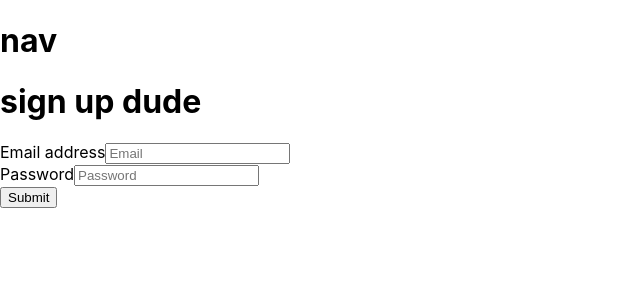
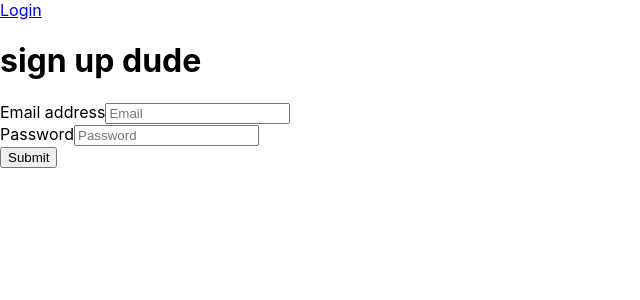
Before and after one commit to NickGroesch/inC, a React (Create React App) app in the folder inc/client/: page / in a window 1280 px wide. Shown: the top 300 px of the page, without its empty margins (0-640 px from the left). Built offline with nearby package versions, Linux system fonts and the light colour scheme.

Commit message:
have an auth context and hook

```diff
--- a/inc/client/src/App.js
+++ b/inc/client/src/App.js
@@ -2,15 +2,18 @@ import { BrowserRouter as Router, Route, Switch } from "react-router-dom";
 import { useState } from "react"
 import SignUp from "./pages/SignUp"
 import LogIn from "./pages/LogIn"
+import Nav from "./components/Nav"
+import { ProvideAuth } from "./hooks/useAuth.js";
 import "./App.css"
 
 function App() {
     return (
+        <ProvideAuth>
             <Router>
                 <div>
-                <h1>nav</h1>
+                    <Nav></Nav>
                     <Switch>
-                    <Route exact path={["/", "/signin"]}>
+                        <Route exact path={["/", "/signup"]}>
                             <SignUp />
                         </Route>
                         <Route exact path={"/login"}>
@@ -24,6 +27,7 @@ function App() {
                     </Switch>
                 </div>
             </Router>
+        </ProvideAuth>
     );
 }
 
--- /dev/null
+++ b/inc/client/src/components/Nav.js
@@ -0,0 +1,24 @@
+// Any component that wants auth state
+import React from "react";
+import { Link } from "react-router-dom"
+import { useAuth } from "../hooks/useAuth.js";
+
+export default function Nav(props) {
+    // Get auth state and re-render anytime it changes
+    const auth = useAuth();
+
+    return (
+        <>
+            {
+                auth.user ? (
+                    <>
+                        <Link to="/account">Account ({auth.user.email})</Link>
+                        <button onClick={() => auth.signout()}>Signout</button>
+                    </>
+                ) : (
+                    <Link to="/login">Login</Link>
+                )
+            }
+        </>
+    );
+}
--- /dev/null
+++ b/inc/client/src/hooks/useAuth.js
@@ -0,0 +1,115 @@
+// Hook (use-auth.js)// FROM https://usehooks.com/useAuth/
+import React, { useState, useEffect, useContext, createContext } from "react";
+import UserAPI from "../utils/UserAPI";
+// import * as firebase from "firebase/app";
+// import "firebase/auth";
+
+// // Add your Firebase credentials
+// firebase.initializeApp({
+//     apiKey: "",
+//     authDomain: "",
+//     projectId: "",
+//     appID: ""
+// });
+
+const authContext = createContext();
+
+// Provider component that wraps your app and makes auth object ...
+// ... available to any child component that calls useAuth().
+export function ProvideAuth({ children }) {
+    const auth = useProvideAuth();
+    return <authContext.Provider value={auth}>{children}</authContext.Provider>;
+}
+
+// Hook for child components to get the auth object ...
+// ... and re-render when it changes.
+export const useAuth = () => {
+    return useContext(authContext);
+};
+
+// Provider hook that creates auth object and handles state
+function useProvideAuth() {
+    const [user, setUser] = useState(null);
+
+    // Wrap any Firebase methods we want to use making sure ...
+    // ... to save the user to state.
+    const logIn = ({ email, password }) => {
+        return UserAPI.logIn({
+            email: email,
+            password: password
+        })
+            .then(response => {
+                console.log("LOGin sponse", response)
+                setUser(response);
+                return response;
+            });
+    };
+
+    const signUp = ({ email, password }) => {
+        console.log("USEsignup")
+        return UserAPI
+            .signUp({
+                email: email,
+                password: password
+            })
+            .then(response => {
+                console.log("USEsignup sponse", response)
+                // setUser(response.user);
+                return response;
+            });
+    };
+
+    // const signout = () => {
+    //     return firebase
+    //         .auth()
+    //         .signOut()
+    //         .then(() => {
+    //             setUser(false);
+    //         });
+    // };
+    //ICEBOX
+    // const sendPasswordResetEmail = email => {
+    //     return firebase
+    //         .auth()
+    //         .sendPasswordResetEmail(email)
+    //         .then(() => {
+    //             return true;
+    //         });
+    // };
+
+    // const confirmPasswordReset = (code, password) => {
+    //     return firebase
+    //         .auth()
+    //         .confirmPasswordReset(code, password)
+    //         .then(() => {
+    //             return true;
+    //         });
+    // };
+    //UNSUBSCRIPTION
+    // // Subscribe to user on mount
+    // // Because this sets state in the callback it will cause any ...
+    // // ... component that utilizes this hook to re-render with the ...
+    // // ... latest auth object.
+    // useEffect(() => {
+    //     const unsubscribe = firebase.auth().onAuthStateChanged(user => {
+    //         if (user) {
+    //             setUser(user);
+    //         } else {
+    //             setUser(false);
+    //         }
+    //     });
+
+    //     // Cleanup subscription on unmount
+    //     return () => unsubscribe();
+    // }, []);
+
+    // Return the user object and auth methods
+    return {
+        user,
+        logIn,
+        signUp,
+        //signout,
+        // sendPasswordResetEmail,
+        // confirmPasswordReset
+    };
+}
--- a/inc/client/src/pages/LogIn.js
+++ b/inc/client/src/pages/LogIn.js
@@ -1,11 +1,13 @@
 import React, { useState, useEffect } from "react";
 import UserAPI from "../utils/UserAPI"
+import { useAuth } from "../hooks/useAuth"
 import useQuery from "../hooks/useQuery"
 
 export default function LogIn() {
 
     const [email, setEmail] = useState("")
     const [password, setPassword] = useState("")
+    const provideAuth = useAuth()
 
     const query = useQuery()
     const itFailed = query.get("fail")
@@ -16,12 +18,11 @@ export default function LogIn() {
         console.log("username is " + email);
         console.log("password is " + password);
         try {
-            const sponse = await UserAPI.logIn({
+            const sponse = await provideAuth.logIn({
                 email: email,
                 password: password
             })
-            console.log(sponse)
-
+            if (sponse.ok) console.log("login success", sponse)
         } catch (err) { //this is only network error, not server error
             console.log(err)
         }
--- a/inc/client/src/pages/SignUp.js
+++ b/inc/client/src/pages/SignUp.js
@@ -1,19 +1,23 @@
 import React, { useState, useEffect } from "react";
+import { Link } from "react-router-dom"
 import UserAPI from "../utils/UserAPI"
+import { ProvideAuth, useAuth } from "../hooks/useAuth"
 export default function SignUp() {
     const [email, setEmail] = useState("")
     const [password, setPassword] = useState("")
+    const provideAuth = useAuth()
     //useEffect to check for cookie to suggest already has account
     const handleSubmit = async event => {
         event.preventDefault();
         console.log("username is " + email);
         console.log("password is " + password);
         try {
-            const sponse = await UserAPI.signUp({
+            const sponse = await provideAuth.signUp({
                 email: email,
                 password: password
             })
             console.log(sponse)
+
         } catch (err) { //this is only network error, not server error
             console.error(err)
         }
--- a/inc/client/src/utils/UserAPI.js
+++ b/inc/client/src/utils/UserAPI.js
@@ -8,7 +8,13 @@ export default {
                 'Content-Type': 'application/json'
             },
             body: JSON.stringify(data),
-        }).then(response => response.json());
+        }).then(response => {
+            console.log('userAPi', response)
+
+            return response.json()
+            //return response.ok ? response.json() : ""
+        }
+        );
     },
     logIn: function (data) {
         return fetch("/api/user/login", {
```
Lines whose indentation alone changed are shown as unchanged.
